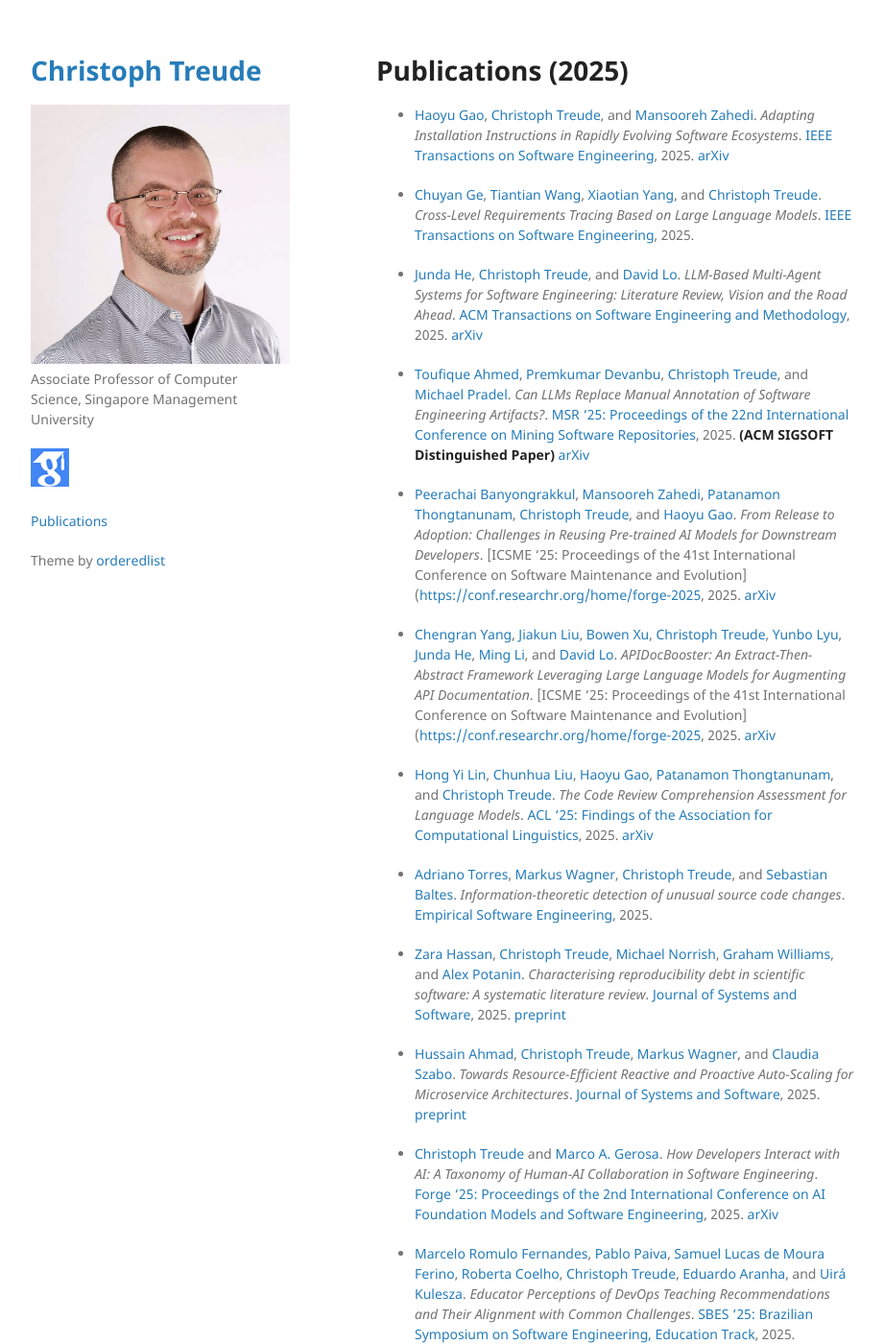
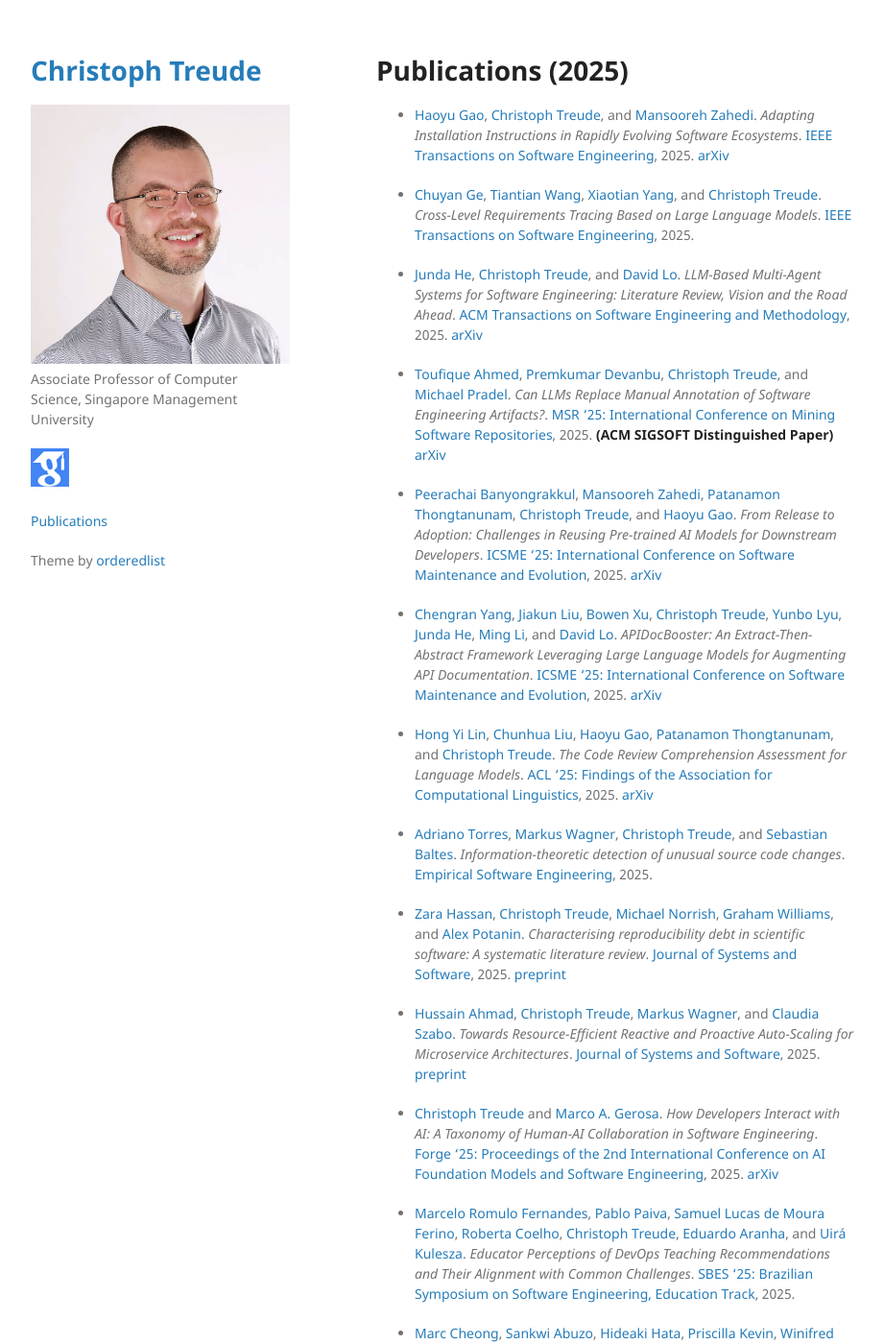
Before and after one commit to ctreude/ctreude.github.io, a Jekyll site: the page built from publications.md, in a window 1280 px wide and 1400 px high. Shown: the whole window at 96% size, without its empty margins (178-1099 px from the left). Built offline with Jekyll 4.4.1, drawn with Linux system fonts in a browser that asks for light colours; some of the changed text lies outside the part shown.

Commit message:
Update publications.md

```diff
--- a/publications.md
+++ b/publications.md
@@ -15,11 +15,11 @@ title: Publications
 
 * [Junda He](https://jundahe.notion.site/), [Christoph Treude](https://ctreude.ca), and [David Lo](https://faculty.smu.edu.sg/profile/david-lo-901). *LLM-Based Multi-Agent Systems for Software Engineering: Literature Review, Vision and the Road Ahead*. [ACM Transactions on Software Engineering and Methodology](https://dl.acm.org/journal/tosem), 2025. [arXiv](https://arxiv.org/abs/2404.04834)
 
-* [Toufique Ahmed](https://toufiqueparag.github.io/toufique.github.io/), [Premkumar Devanbu](https://www.cs.ucdavis.edu/~devanbu/), [Christoph Treude](https://ctreude.ca), and [Michael Pradel](https://software-lab.org/people/Michael_Pradel.html). *Can LLMs Replace Manual Annotation of Software Engineering Artifacts?*. [MSR '25: Proceedings of the 22nd International Conference on Mining Software Repositories](https://2025.msrconf.org/), 2025. **(ACM SIGSOFT Distinguished Paper)** [arXiv](https://arxiv.org/abs/2408.05534)
+* [Toufique Ahmed](https://toufiqueparag.github.io/toufique.github.io/), [Premkumar Devanbu](https://www.cs.ucdavis.edu/~devanbu/), [Christoph Treude](https://ctreude.ca), and [Michael Pradel](https://software-lab.org/people/Michael_Pradel.html). *Can LLMs Replace Manual Annotation of Software Engineering Artifacts?*. [MSR '25: International Conference on Mining Software Repositories](https://2025.msrconf.org/), 2025. **(ACM SIGSOFT Distinguished Paper)** [arXiv](https://arxiv.org/abs/2408.05534)
 
-* [Peerachai Banyongrakkul](https://jaypeerachai.github.io/), [Mansooreh Zahedi](https://findanexpert.unimelb.edu.au/profile/893364-mansooreh-zahedi), [Patanamon Thongtanunam](https://patanamon.com/), [Christoph Treude](https://ctreude.ca/), and [Haoyu Gao](https://haoyu-gao.github.io/). *From Release to Adoption: Challenges in Reusing Pre-trained AI Models for Downstream Developers*. [ICSME '25: Proceedings of the 41st International Conference on Software Maintenance and Evolution]([https://conf.researchr.org/home/forge-2025](https://conf.researchr.org/home/icsme-2025), 2025. [arXiv](https://arxiv.org/abs/2506.23234)
+* [Peerachai Banyongrakkul](https://jaypeerachai.github.io/), [Mansooreh Zahedi](https://findanexpert.unimelb.edu.au/profile/893364-mansooreh-zahedi), [Patanamon Thongtanunam](https://patanamon.com/), [Christoph Treude](https://ctreude.ca/), and [Haoyu Gao](https://haoyu-gao.github.io/). *From Release to Adoption: Challenges in Reusing Pre-trained AI Models for Downstream Developers*. [ICSME '25: International Conference on Software Maintenance and Evolution](https://conf.researchr.org/home/icsme-2025), 2025. [arXiv](https://arxiv.org/abs/2506.23234)
 
-* [Chengran Yang](https://chengran-yang.github.io/), [Jiakun Liu](https://jiakun-liu.github.io/), [Bowen Xu](https://www.bowenxu.me/), [Christoph Treude](https://ctreude.ca/), [Yunbo Lyu](https://yunbolyu.github.io/), [Junda He](https://jundahe.notion.site/), [Ming Li](https://ai.nju.edu.cn/lim/), and [David Lo](http://www.mysmu.edu/faculty/davidlo/). *APIDocBooster: An Extract-Then-Abstract Framework Leveraging Large Language Models for Augmenting API Documentation*. [ICSME '25: Proceedings of the 41st International Conference on Software Maintenance and Evolution]([https://conf.researchr.org/home/forge-2025](https://conf.researchr.org/home/icsme-2025), 2025. [arXiv](https://arxiv.org/abs/2312.10934)
+* [Chengran Yang](https://chengran-yang.github.io/), [Jiakun Liu](https://jiakun-liu.github.io/), [Bowen Xu](https://www.bowenxu.me/), [Christoph Treude](https://ctreude.ca/), [Yunbo Lyu](https://yunbolyu.github.io/), [Junda He](https://jundahe.notion.site/), [Ming Li](https://ai.nju.edu.cn/lim/), and [David Lo](http://www.mysmu.edu/faculty/davidlo/). *APIDocBooster: An Extract-Then-Abstract Framework Leveraging Large Language Models for Augmenting API Documentation*. [ICSME '25: International Conference on Software Maintenance and Evolution](https://conf.researchr.org/home/icsme-2025), 2025. [arXiv](https://arxiv.org/abs/2312.10934)
 
 * [Hong Yi Lin](https://cis.unimelb.edu.au/people/students/hong-yi-lin), [Chunhua Liu](https://chunhualiu596.github.io/), [Haoyu Gao](https://cis.unimelb.edu.au/people/students/haoyu-gao), [Patanamon Thongtanunam](https://patanamon.com/), and [Christoph Treude](https://ctreude.ca). *The Code Review Comprehension Assessment for Language Models*. [ACL '25: Findings of the Association for Computational Linguistics](https://2025.aclweb.org/), 2025. [arXiv](https://arxiv.org/abs/2503.16167)
 
@@ -35,7 +35,7 @@ title: Publications
 
 * [Marc Cheong](https://findanexpert.unimelb.edu.au/profile/862627-marc-cheong), [Sankwi Abuzo](https://www.unitech.ac.pg/), [Hideaki Hata](https://hideakihata.github.io/), [Priscilla Kevin](https://wsa-global.org/person/priscilla-kevin/), [Winifred Kula](https://twitter.com/winikula), [Benson Mirou](https://www.unitech.ac.pg/), [Christoph Treude](https://ctreude.ca), [Dong Wang](https://dong-w.github.io/), and [Raula Gaikovina Kula](https://raux.github.io/). *Building Bridges across Papua New Guinea's Digital Divide in Growing the ICT Industry*. [SEiGS '25: Symposium on Software Engineering in the Global South](https://conf.researchr.org/track/icse-2025/icse-2025-symposium-on-software-engineering-in-the-global-south), 2025. [arXiv](https://arxiv.org/abs/2501.09482)
 
-* [Christoph Treude](https://ctreude.ca) and [Christopher M. Poskitt](https://cposkitt.github.io/). *Bot-Driven Development: From Simple Automation to Autonomous Software Development Bots*. [BotSE '25: Proceedings of the 7th International Workshop on Bots in Software Engineering](https://conf.researchr.org/home/icse-2025/botse-2025), 2025. [arXiv](https://arxiv.org/abs/2411.16100)
+* [Christoph Treude](https://ctreude.ca) and [Christopher M. Poskitt](https://cposkitt.github.io/). *Bot-Driven Development: From Simple Automation to Autonomous Software Development Bots*. [BotSE '25: International Workshop on Bots in Software Engineering](https://conf.researchr.org/home/icse-2025/botse-2025), 2025. [arXiv](https://arxiv.org/abs/2411.16100)
 
 # Publications (2024)
 
```
